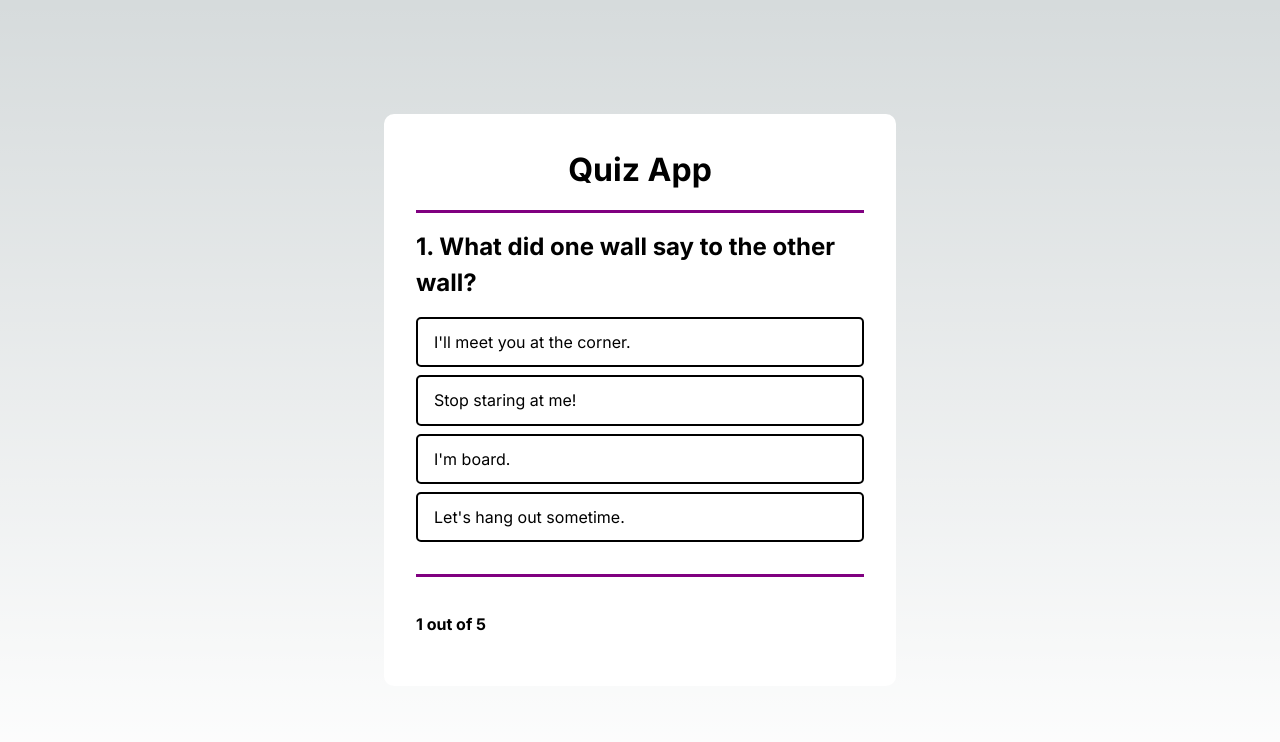
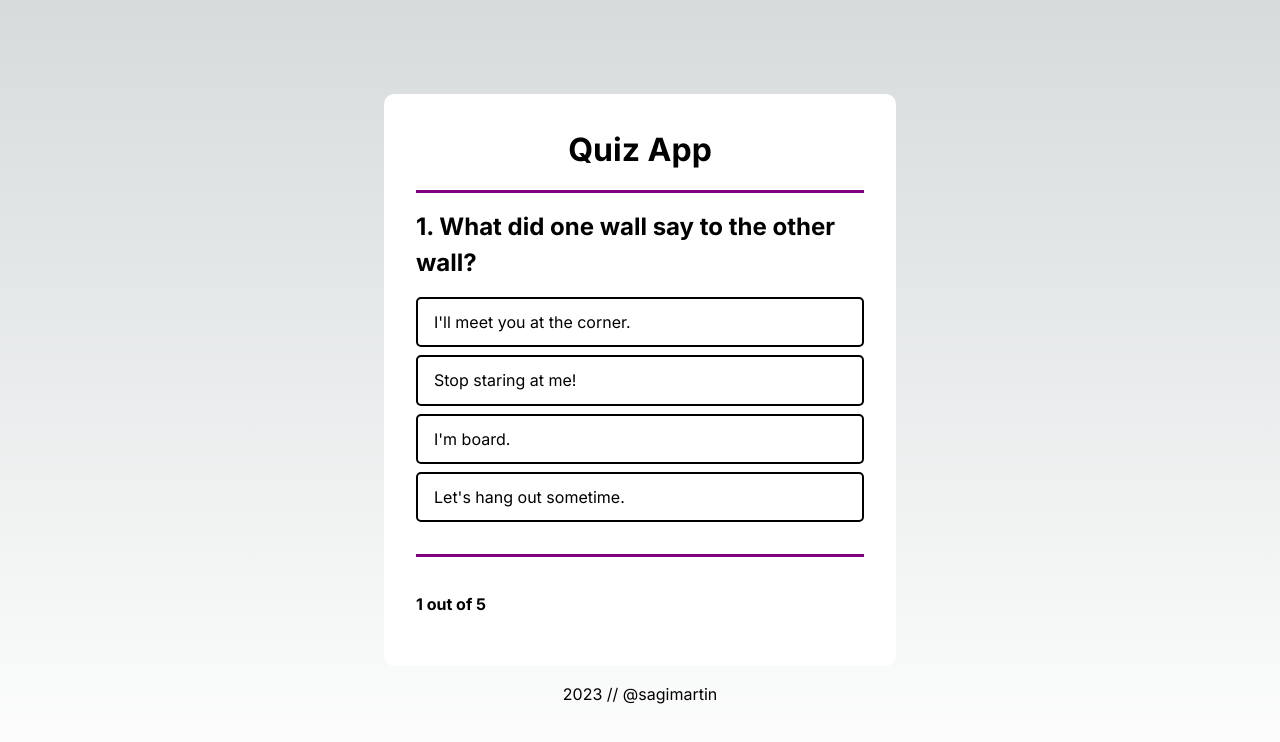
Before and after one commit to sagimartin/quiz-app, a Next.js app: page / in a window 1280 px wide. Shown: the top 742 px of the page. Built offline with nearby package versions, Linux system fonts and the light colour scheme.

Commit message:
Add credit section

```diff
--- a/app/globals.css
+++ b/app/globals.css
@@ -118,7 +118,6 @@ button {
   color: white;
 }
 
-
 .score-message {
   align-items: center;
 }
@@ -151,8 +150,14 @@ button {
   width: fit-content;
 }
 
+.credit {
+  text-align: center;
+  margin-top: 1rem;
+}
+
 @media (max-width: 900px) {
-  .quiz-app, .score-message {
+  .quiz-app,
+  .score-message {
     width: 80vw;
   }
 }
--- a/app/page.js
+++ b/app/page.js
@@ -49,7 +49,7 @@ export default function Home() {
   }
 
   return (
-    <>
+    <div className="quiz-container">
       {showResults ? (
         <div className="score-message">
           <h2>
@@ -111,6 +111,14 @@ export default function Home() {
           </div>
         </div>
       )}
-    </>
+      <div className="credit">
+        <p>
+          2023 //{" "}
+          <a href="https://www.sagimartin.com" target="_blank">
+            @sagimartin
+          </a>
+        </p>
+      </div>
+    </div>
   );
 }
```
